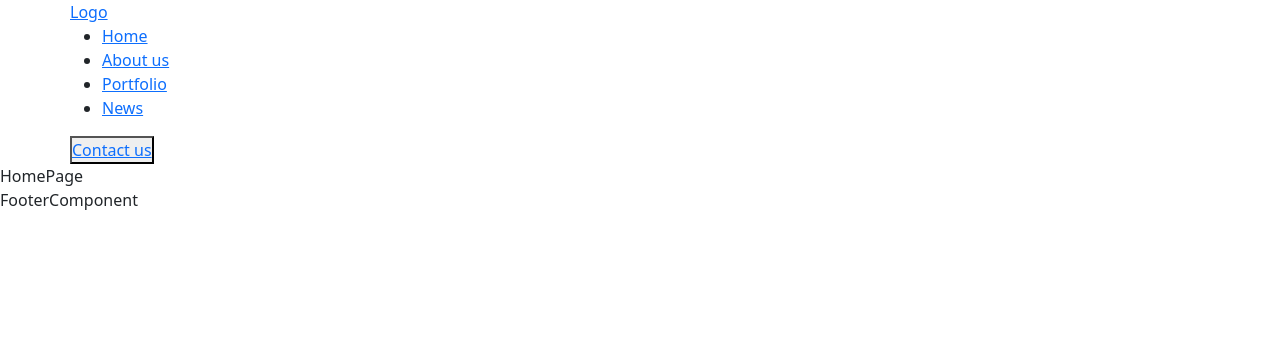
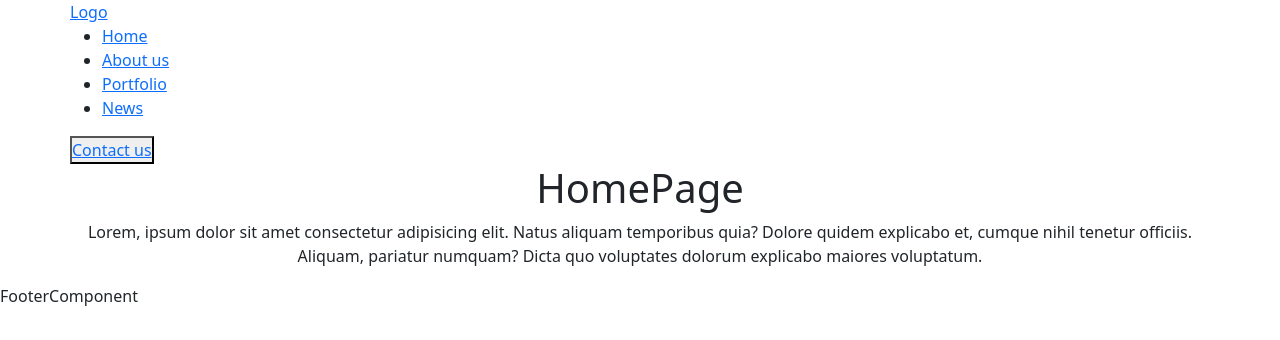
Before and after one commit to Bakha022/Gaming-Website, a React (Vite) app: page / in a window 1280 px wide. Shown: the top 340 px of the page. Built offline with nearby package versions, Linux system fonts and the light colour scheme.

Commit message:
HomePage modified

```diff
--- a/src/pages/HomePage.jsx
+++ b/src/pages/HomePage.jsx
@@ -1,9 +1,13 @@
-import React, { Component, Fragment } from 'react'
+import { Component, } from 'react'
+import { Container } from 'react-bootstrap'
 
 export default class HomePage extends Component {
 	render() {
 		return (
-			<Fragment>HomePage</Fragment>
+			<Container>
+				<h1 className='text-center'>HomePage</h1>
+				<p className='text-center'>Lorem, ipsum dolor sit amet consectetur adipisicing elit. Natus aliquam temporibus quia? Dolore quidem explicabo et, cumque nihil tenetur officiis. Aliquam, pariatur numquam? Dicta quo voluptates dolorum explicabo maiores voluptatum.</p>
+			</Container>
 		)
 	}
 }
```
